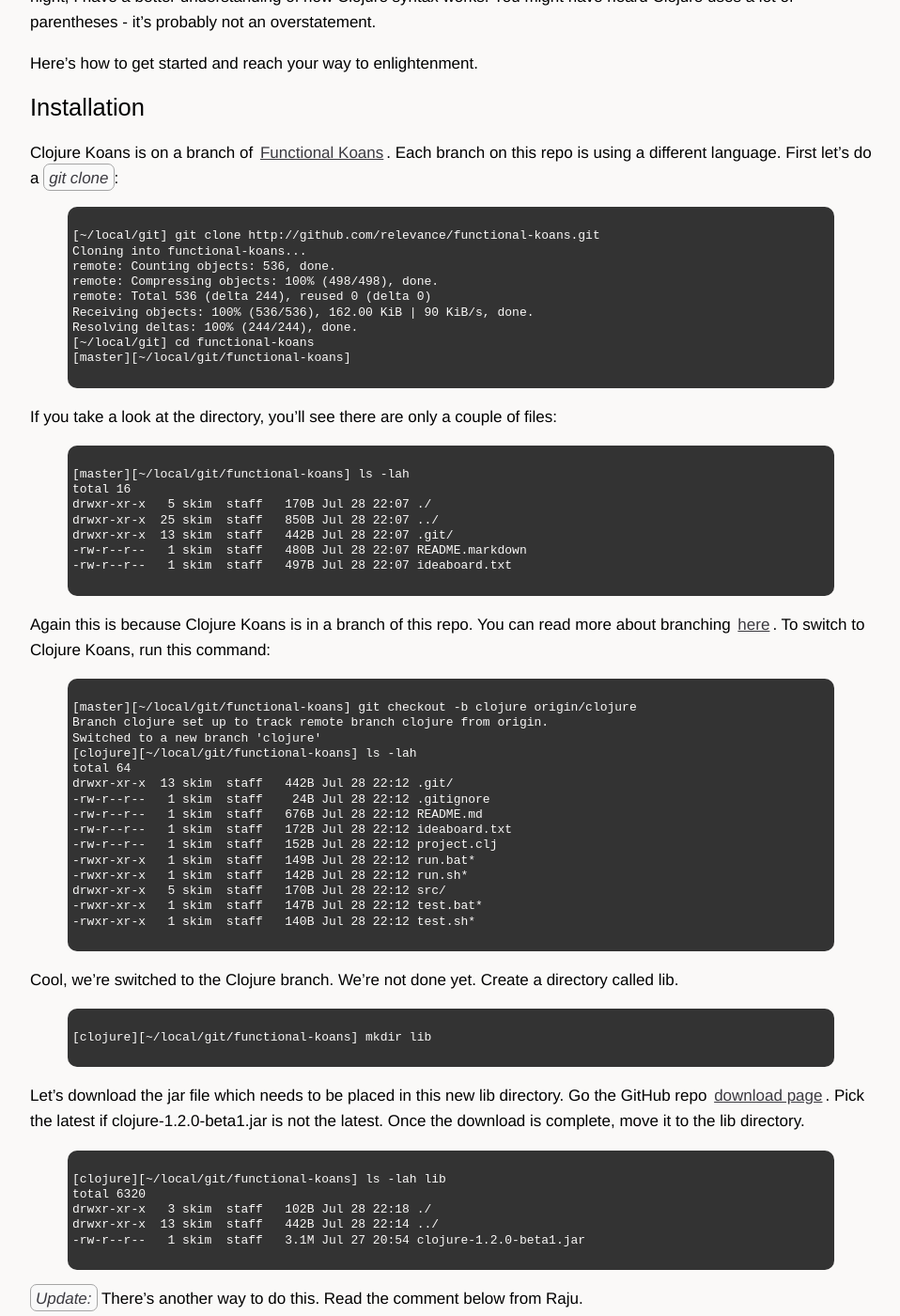
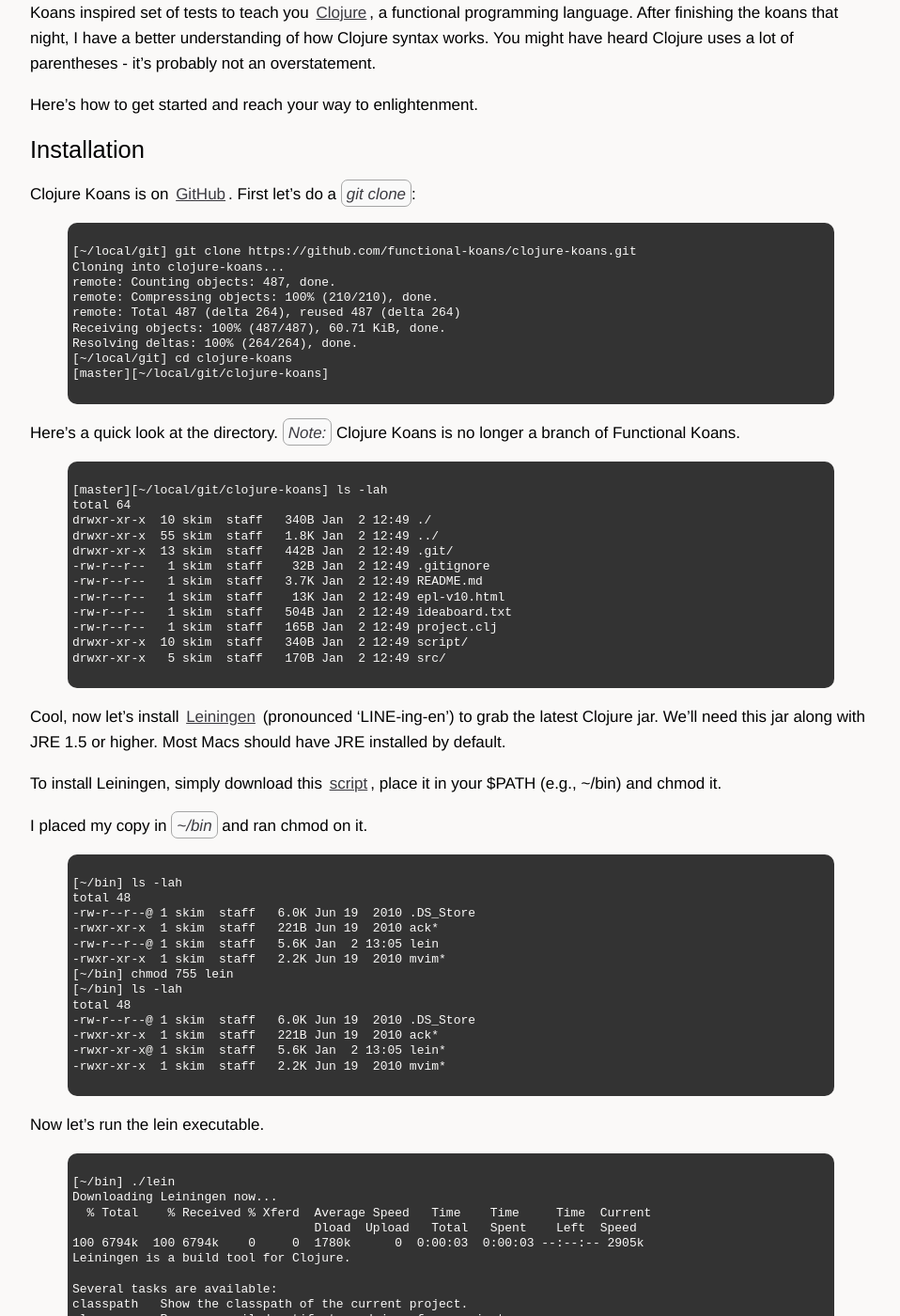
Before and after one commit to sl4m/sl4m.github.com, a Jekyll site: the page built from _posts/2010-07-28-clojure-koans-is-awesome.markdown, in a window 1280 px wide and 1400 px high, scrolled down 330 px. Shown: the whole window at 94% size, without its empty margins (160-1118 px from the left). Built offline with Jekyll 4.4.1, drawn with Linux system fonts in a browser that asks for light colours; Markdown is read by kramdown in place of the engine named in the settings; comment, search, counter and statistics services are not loaded; some of the changed text lies outside the part shown.

Commit message:
updated instructions

```diff
--- a/_posts/2010-07-28-clojure-koans-is-awesome.markdown
+++ b/_posts/2010-07-28-clojure-koans-is-awesome.markdown
@@ -7,82 +7,131 @@
   -- koans
 ---
 
+*Update:* The Clojure Koans GitHub repo [moved](https://github.com/functional-koans/clojure-koans).  Instructions below have been updated.
+
 I attended my first [Chicago Clojure](http://www.meetup.com/Chicago-Clojure/) meetup and 8th Light's [Colin Jones](http://twitter.com/trptcolin) introduced us to Clojure Koans, a Ruby Koans inspired set of tests to teach you [Clojure](http://clojure.org/), a functional programming language.  After finishing the koans that night, I have a better understanding of how Clojure syntax works.  You might have heard Clojure uses a lot of parentheses - it's probably not an overstatement.
 
 Here's how to get started and reach your way to enlightenment.
 
 ## Installation
 
-Clojure Koans is on a branch of [Functional Koans](http://github.com/relevance/functional-koans).  Each branch on this repo is using a different language.  First let's do a *git clone*:
+Clojure Koans is on [GitHub](https://github.com/functional-koans/clojure-koans).  First let's do a *git clone*:
 
 {% highlight text %}
-[~/local/git] git clone http://github.com/relevance/functional-koans.git
-Cloning into functional-koans...
-remote: Counting objects: 536, done.
-remote: Compressing objects: 100% (498/498), done.
-remote: Total 536 (delta 244), reused 0 (delta 0)
-Receiving objects: 100% (536/536), 162.00 KiB | 90 KiB/s, done.
-Resolving deltas: 100% (244/244), done.
-[~/local/git] cd functional-koans
-[master][~/local/git/functional-koans]
+[~/local/git] git clone https://github.com/functional-koans/clojure-koans.git
+Cloning into clojure-koans...
+remote: Counting objects: 487, done.
+remote: Compressing objects: 100% (210/210), done.
+remote: Total 487 (delta 264), reused 487 (delta 264)
+Receiving objects: 100% (487/487), 60.71 KiB, done.
+Resolving deltas: 100% (264/264), done.
+[~/local/git] cd clojure-koans
+[master][~/local/git/clojure-koans]
 {% endhighlight %}
 
-If you take a look at the directory, you'll see there are only a couple of files:
+Here's a quick look at the directory.  *Note:* Clojure Koans is no longer a branch of Functional Koans.
 
 {% highlight text %}
-[master][~/local/git/functional-koans] ls -lah
-total 16
-drwxr-xr-x   5 skim  staff   170B Jul 28 22:07 ./
-drwxr-xr-x  25 skim  staff   850B Jul 28 22:07 ../
-drwxr-xr-x  13 skim  staff   442B Jul 28 22:07 .git/
--rw-r--r--   1 skim  staff   480B Jul 28 22:07 README.markdown
--rw-r--r--   1 skim  staff   497B Jul 28 22:07 ideaboard.txt
+[master][~/local/git/clojure-koans] ls -lah
+total 64
+drwxr-xr-x  10 skim  staff   340B Jan  2 12:49 ./
+drwxr-xr-x  55 skim  staff   1.8K Jan  2 12:49 ../
+drwxr-xr-x  13 skim  staff   442B Jan  2 12:49 .git/
+-rw-r--r--   1 skim  staff    32B Jan  2 12:49 .gitignore
+-rw-r--r--   1 skim  staff   3.7K Jan  2 12:49 README.md
+-rw-r--r--   1 skim  staff    13K Jan  2 12:49 epl-v10.html
+-rw-r--r--   1 skim  staff   504B Jan  2 12:49 ideaboard.txt
+-rw-r--r--   1 skim  staff   165B Jan  2 12:49 project.clj
+drwxr-xr-x  10 skim  staff   340B Jan  2 12:49 script/
+drwxr-xr-x   5 skim  staff   170B Jan  2 12:49 src/
 {% endhighlight %}
 
-Again this is because Clojure Koans is in a branch of this repo.  You can read more about branching [here](http://skim.la/2010/06/28/git-branching-and-merging).  To switch to Clojure Koans, run this command:
+Cool, now let's install [Leiningen](http://github.com/technomancy/leiningen) (pronounced 'LINE-ing-en') to grab the latest Clojure jar.  We'll need this jar along with JRE 1.5 or higher.  Most Macs should have JRE installed by default.
+
+To install Leiningen, simply download this [script](https://github.com/technomancy/leiningen/raw/stable/bin/lein), place it in your $PATH (e.g., ~/bin) and chmod it.
+
+I placed my copy in *~/bin* and ran chmod on it.
 
 {% highlight text %}
-[master][~/local/git/functional-koans] git checkout -b clojure origin/clojure
-Branch clojure set up to track remote branch clojure from origin.
-Switched to a new branch 'clojure'
-[clojure][~/local/git/functional-koans] ls -lah
-total 64
-drwxr-xr-x  13 skim  staff   442B Jul 28 22:12 .git/
--rw-r--r--   1 skim  staff    24B Jul 28 22:12 .gitignore
--rw-r--r--   1 skim  staff   676B Jul 28 22:12 README.md
--rw-r--r--   1 skim  staff   172B Jul 28 22:12 ideaboard.txt
--rw-r--r--   1 skim  staff   152B Jul 28 22:12 project.clj
--rwxr-xr-x   1 skim  staff   149B Jul 28 22:12 run.bat*
--rwxr-xr-x   1 skim  staff   142B Jul 28 22:12 run.sh*
-drwxr-xr-x   5 skim  staff   170B Jul 28 22:12 src/
--rwxr-xr-x   1 skim  staff   147B Jul 28 22:12 test.bat*
--rwxr-xr-x   1 skim  staff   140B Jul 28 22:12 test.sh*
+[~/bin] ls -lah
+total 48
+-rw-r--r--@ 1 skim  staff   6.0K Jun 19  2010 .DS_Store
+-rwxr-xr-x  1 skim  staff   221B Jun 19  2010 ack*
+-rw-r--r--@ 1 skim  staff   5.6K Jan  2 13:05 lein
+-rwxr-xr-x  1 skim  staff   2.2K Jun 19  2010 mvim*
+[~/bin] chmod 755 lein
+[~/bin] ls -lah
+total 48
+-rw-r--r--@ 1 skim  staff   6.0K Jun 19  2010 .DS_Store
+-rwxr-xr-x  1 skim  staff   221B Jun 19  2010 ack*
+-rwxr-xr-x@ 1 skim  staff   5.6K Jan  2 13:05 lein*
+-rwxr-xr-x  1 skim  staff   2.2K Jun 19  2010 mvim*
 {% endhighlight %}
 
-Cool, we're switched to the Clojure branch.  We're not done yet.  Create a directory called lib.
+Now let's run the lein executable.
 
 {% highlight text %}
-[clojure][~/local/git/functional-koans] mkdir lib
+[~/bin] ./lein
+Downloading Leiningen now...
+  % Total    % Received % Xferd  Average Speed   Time    Time     Time  Current
+                                 Dload  Upload   Total   Spent    Left  Speed
+100 6794k  100 6794k    0     0  1780k      0  0:00:03  0:00:03 --:--:-- 2905k
+Leiningen is a build tool for Clojure.
+
+Several tasks are available:
+classpath   Show the classpath of the current project.
+clean       Remove compiled artifacts and jars from project.
+compile     Compile Clojure source into .class files.
+deps        Download all dependencies and place them in the :library-path.
+help        Display a list of tasks or help for a given task.
+install     Install the current project or download the project specified.
+interactive Enter interactive shell for calling tasks without relaunching JVM.
+jar         Package up all the project's files into a jar file.
+javac       Compile Java source files.
+new         Create a new project skeleton.
+plugin      Manage user-level plugins.
+pom         Write a pom.xml file to disk for Maven interop.
+repl        Start a repl session either with the current project or standalone.
+run         Run a -main function with optional command-line arguments.
+test        Run the project's tests.
+test!       Run a project's tests after cleaning and fetching dependencies.
+uberjar     Package up all the project's files and dependencies into a jar file.
+upgrade     Upgrade Leiningen to the latest stable release.
+version     Print version for Leiningen and the current JVM.
+
+Run lein help $TASK for details.
+Also available: readme, tutorial, copying, sample, and news.
 {% endhighlight %}
 
-Let's download the jar file which needs to be placed in this new lib directory.  Go the GitHub repo [download page](http://github.com/relevance/functional-koans/downloads).  Pick the latest if clojure-1.2.0-beta1.jar is not the latest.  Once the download is complete, move it to the lib directory.
+Excellent, we have Leiningen installed.  Now let's go back to the clojure-koans directory and run *lein deps*.  This will read the *project.clj* file to find out which dependencies it needs to install.
 
 {% highlight text %}
-[clojure][~/local/git/functional-koans] ls -lah lib
-total 6320
-drwxr-xr-x   3 skim  staff   102B Jul 28 22:18 ./
-drwxr-xr-x  13 skim  staff   442B Jul 28 22:14 ../
--rw-r--r--   1 skim  staff   3.1M Jul 27 20:54 clojure-1.2.0-beta1.jar
+[master][~/local/git/clojure-koans] lein deps
+Downloading: org/clojure/clojure/1.3.0-alpha3/clojure-1.3.0-alpha3.pom from central
+Downloading: org/clojure/clojure/1.3.0-alpha3/clojure-1.3.0-alpha3.pom from clojure
+Transferring 1K from clojure
+Downloading: jline/jline/0.9.94/jline-0.9.94.pom from central
+Downloading: junit/junit/3.8.1/junit-3.8.1.pom from clojure
+Downloading: junit/junit/3.8.1/junit-3.8.1.pom from clojure-snapshots
+Downloading: junit/junit/3.8.1/junit-3.8.1.pom from clojars
+Downloading: junit/junit/3.8.1/junit-3.8.1.pom from central
+Downloading: org/clojure/clojure/1.3.0-alpha3/clojure-1.3.0-alpha3.jar from central
+Downloading: org/clojure/clojure/1.3.0-alpha3/clojure-1.3.0-alpha3.jar from clojure
+Transferring 3528K from clojure
+Downloading: jline/jline/0.9.94/jline-0.9.94.jar from central
+Downloading: junit/junit/3.8.1/junit-3.8.1.jar from clojure
+Downloading: junit/junit/3.8.1/junit-3.8.1.jar from clojure-snapshots
+Downloading: junit/junit/3.8.1/junit-3.8.1.jar from clojars
+Downloading: junit/junit/3.8.1/junit-3.8.1.jar from central
+Copying 3 files to /Users/skim/local/git/clojure-koans/lib
 {% endhighlight %}
-
-*Update:* There's another way to do this.  Read the comment below from Raju.
 
 ## Running Clojure Koans
 
 Ok, now I'm not sure how this works exactly on Windows, but Mac and Linux, you should be able to run koans this way:
 
 {% highlight text %}
-[clojure][~/local/git/functional-koans] ./run.sh
+[master][~/local/git/clojure-koans] script/run
 
 FAIL in clojure.lang.PersistentList$EmptyList@1 (equalities.clj:1)
 We shall contemplate truth by testing reality, via equality.
@@ -93,7 +142,7 @@
 Great!  If you read through the error message, you'll see there's something wrong in the equalities.clj file.  All files live in the src/koans directory.  Open it up, fix the tests and re-run the previous command.  For the sake of showing you an example, I fixed the first test:
 
 {% highlight text %}
-[clojure][~/local/git/functional-koans] cat src/koans/equalities.clj
+[master][~/local/git/clojure-koans] cat src/koans/equalities.clj
 (meditations
   "We shall contemplate truth by testing reality, via equality."
   (= true true)
@@ -103,7 +152,8 @@
 
   "You can test equality of many things"
   (= (+ 3 4) __ (+ 2 __)))
-[clojure][~/local/git/functional-koans] ./run.sh
+
+[master][~/local/git/clojure-koans] script/run
 
 FAIL in clojure.lang.PersistentList$EmptyList@1 (equalities.clj:1)
 To understand reality, we must compare our expectations against reality.
```
